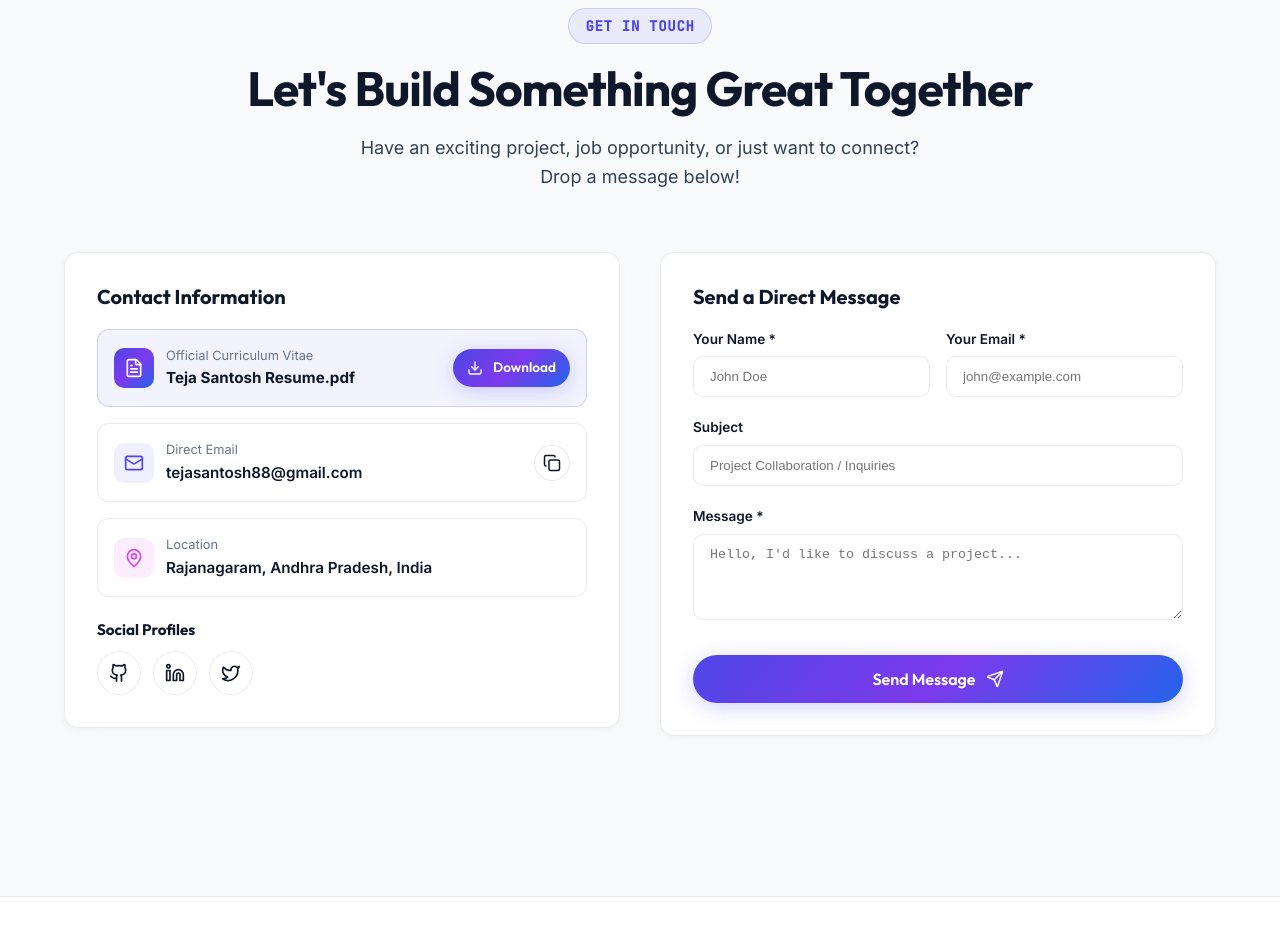
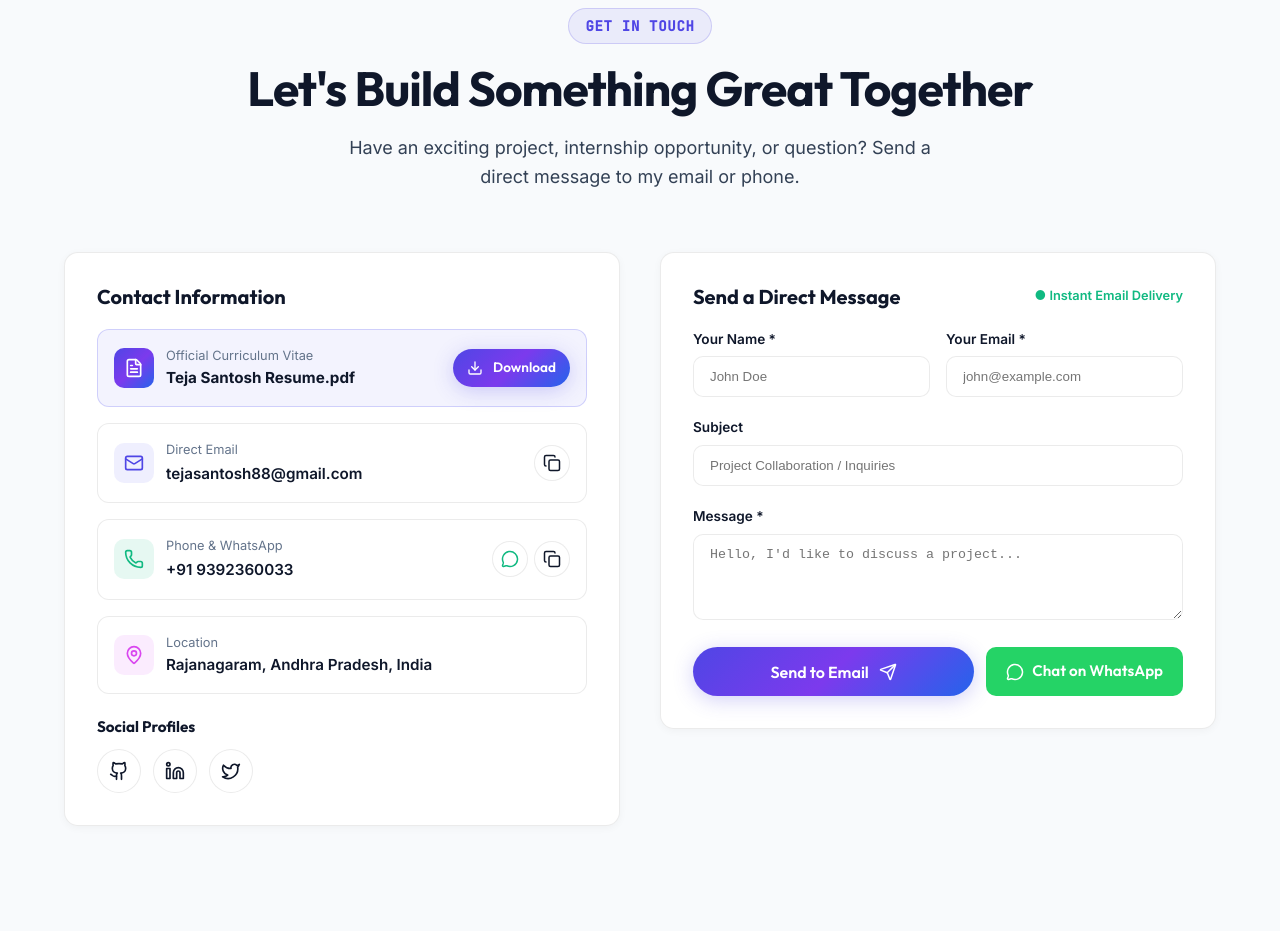
Before and after one commit to teja3856/portifolio, a React (Vite) app: page / in a window 1280 px wide. Shown: the part 7140-8071 px from the top of the page. Built offline with nearby package versions, Linux system fonts and the light colour scheme.

Commit message:
Add direct email forwarding and WhatsApp quick chat to contact form

```diff
--- a/src/components/Contact.tsx
+++ b/src/components/Contact.tsx
@@ -1,11 +1,14 @@
 import React, { useState } from 'react';
 import { PERSONAL_INFO } from '../data/portfolioData';
-import { Mail, MapPin, Copy, Check, Send, Download, FileText } from 'lucide-react';
+import { Mail, MapPin, Copy, Check, Send, Download, FileText, Phone, MessageCircle, Loader2 } from 'lucide-react';
 import { GithubIcon, LinkedinIcon, TwitterIcon } from './Icons';
 
 export const Contact: React.FC = () => {
   const [copiedEmail, setCopiedEmail] = useState(false);
+  const [copiedPhone, setCopiedPhone] = useState(false);
+  const [isSubmitting, setIsSubmitting] = useState(false);
   const [formSubmitted, setFormSubmitted] = useState(false);
+  const [errorMessage, setErrorMessage] = useState('');
   const [formData, setFormData] = useState({
     name: '',
     email: '',
@@ -19,15 +22,67 @@ export const Contact: React.FC = () => {
     setTimeout(() => setCopiedEmail(false), 2500);
   };
 
-  const handleSubmit = (e: React.FormEvent) => {
+  const handleCopyPhone = () => {
+    navigator.clipboard.writeText(PERSONAL_INFO.phone);
+    setCopiedPhone(true);
+    setTimeout(() => setCopiedPhone(false), 2500);
+  };
+
+  const handleSubmit = async (e: React.FormEvent) => {
     e.preventDefault();
     if (!formData.name || !formData.email || !formData.message) return;
-    setFormSubmitted(true);
-    setTimeout(() => {
-      setFormSubmitted(false);
+
+    setIsSubmitting(true);
+    setErrorMessage('');
+
+    try {
+      // Send directly to personal email via FormSubmit AJAX service
+      const response = await fetch(`https://formsubmit.co/ajax/${PERSONAL_INFO.email}`, {
+        method: 'POST',
+        headers: {
+          'Content-Type': 'application/json',
+          'Accept': 'application/json',
+        },
+        body: JSON.stringify({
+          name: formData.name,
+          email: formData.email,
+          _replyto: formData.email,
+          _subject: formData.subject ? `[Portfolio Contact] ${formData.subject}` : `New Portfolio Message from ${formData.name}`,
+          message: formData.message,
+          _template: 'table',
+        }),
+      });
+
+      const result = await response.json();
+      if (response.ok && (result.success === 'true' || result.success === true || response.status === 200)) {
+        setFormSubmitted(true);
+        setFormData({ name: '', email: '', subject: '', message: '' });
+        setTimeout(() => setFormSubmitted(false), 7000);
+      } else {
+        throw new Error(result.message || 'Error delivering message');
+      }
+    } catch (err) {
+      console.warn('Direct API submission error, opening fallback email client:', err);
+      // Fallback: open mail client with prefilled info
+      window.location.href = `mailto:${PERSONAL_INFO.email}?subject=${encodeURIComponent(
+        formData.subject || `Portfolio Inquiry from ${formData.name}`
+      )}&body=${encodeURIComponent(
+        `Name: ${formData.name}\nEmail: ${formData.email}\n\nMessage:\n${formData.message}`
+      )}`;
+      setFormSubmitted(true);
       setFormData({ name: '', email: '', subject: '', message: '' });
-    }, 4000);
+      setTimeout(() => setFormSubmitted(false), 7000);
+    } finally {
+      setIsSubmitting(false);
+    }
   };
+
+  const cleanPhone = PERSONAL_INFO.phone.replace(/[^0-9]/g, '');
+  const whatsappUrl = `https://wa.me/${cleanPhone}?text=${encodeURIComponent(
+    formData.message
+      ? `Hi Teja, my name is ${formData.name || 'there'}. ${formData.message}`
+      : `Hi Teja, I came across your portfolio and would like to connect!`
+  )}`;
 
   return (
     <section id="contact" className="section-container">
@@ -36,7 +91,7 @@ export const Contact: React.FC = () => {
         <span className="section-badge">Get In Touch</span>
         <h2 className="section-title">Let's Build Something Great Together</h2>
         <p className="section-subtitle">
-          Have an exciting project, job opportunity, or just want to connect? Drop a message below!
+          Have an exciting project, internship opportunity, or question? Send a direct message to my email or phone.
         </p>
       </div>
 
@@ -100,7 +155,7 @@ export const Contact: React.FC = () => {
               </a>
             </div>
 
-            {/* Email Copy Card */}
+            {/* Email Card */}
             <div
               style={{
                 display: 'flex',
@@ -130,7 +185,12 @@ export const Contact: React.FC = () => {
                 </div>
                 <div>
                   <div style={{ fontSize: '0.8rem', color: 'var(--text-muted)' }}>Direct Email</div>
-                  <div style={{ fontSize: '0.95rem', fontWeight: 600 }}>{PERSONAL_INFO.email}</div>
+                  <a
+                    href={`mailto:${PERSONAL_INFO.email}`}
+                    style={{ fontSize: '0.95rem', fontWeight: 600, color: 'inherit', textDecoration: 'none' }}
+                  >
+                    {PERSONAL_INFO.email}
+                  </a>
                 </div>
               </div>
 
@@ -142,6 +202,67 @@ export const Contact: React.FC = () => {
               >
                 {copiedEmail ? <Check size={18} color="#10b981" /> : <Copy size={18} />}
               </button>
+            </div>
+
+            {/* Phone & WhatsApp Card */}
+            <div
+              style={{
+                display: 'flex',
+                alignItems: 'center',
+                justifyContent: 'space-between',
+                padding: '16px',
+                borderRadius: '12px',
+                background: 'var(--bg-secondary)',
+                border: '1px solid var(--border-subtle)',
+                marginBottom: '16px',
+              }}
+            >
+              <div style={{ display: 'flex', alignItems: 'center', gap: '12px' }}>
+                <div
+                  style={{
+                    width: '40px',
+                    height: '40px',
+                    borderRadius: '10px',
+                    background: 'rgba(16, 185, 129, 0.1)',
+                    display: 'flex',
+                    alignItems: 'center',
+                    justifyContent: 'center',
+                    color: '#10b981',
+                  }}
+                >
+                  <Phone size={20} />
+                </div>
+                <div>
+                  <div style={{ fontSize: '0.8rem', color: 'var(--text-muted)' }}>Phone & WhatsApp</div>
+                  <a
+                    href={`tel:${cleanPhone}`}
+                    style={{ fontSize: '0.95rem', fontWeight: 600, color: 'inherit', textDecoration: 'none' }}
+                  >
+                    {PERSONAL_INFO.phone}
+                  </a>
+                </div>
+              </div>
+
+              <div style={{ display: 'flex', gap: '6px' }}>
+                <a
+                  href={whatsappUrl}
+                  target="_blank"
+                  rel="noreferrer"
+                  className="btn-icon"
+                  style={{ width: '36px', height: '36px', color: '#10b981' }}
+                  title="Chat on WhatsApp"
+                >
+                  <MessageCircle size={18} />
+                </a>
+                <button
+                  onClick={handleCopyPhone}
+                  className="btn-icon"
+                  style={{ width: '36px', height: '36px' }}
+                  title="Copy Phone"
+                >
+                  {copiedPhone ? <Check size={18} color="#10b981" /> : <Copy size={18} />}
+                </button>
+              </div>
             </div>
 
             {/* Location Card */}
@@ -220,14 +341,31 @@ export const Contact: React.FC = () => {
               >
                 <Check size={36} />
               </div>
-              <h3 style={{ fontSize: '1.5rem', fontWeight: 700 }}>Message Sent Successfully!</h3>
-              <p style={{ color: 'var(--text-secondary)' }}>
-                Thank you for reaching out. I'll get back to you as soon as possible.
+              <h3 style={{ fontSize: '1.5rem', fontWeight: 700 }}>Message Sent to My Inbox!</h3>
+              <p style={{ color: 'var(--text-secondary)', maxWidth: '420px', lineHeight: 1.6 }}>
+                Thank you for reaching out! Your message has been forwarded to <strong>{PERSONAL_INFO.email}</strong>. I will get back to you shortly.
               </p>
             </div>
           ) : (
             <form onSubmit={handleSubmit} style={{ display: 'flex', flexDirection: 'column', gap: '20px' }}>
-              <h3 style={{ fontSize: '1.25rem', fontWeight: 700 }}>Send a Direct Message</h3>
+              <div style={{ display: 'flex', alignItems: 'center', justifyContent: 'space-between' }}>
+                <h3 style={{ fontSize: '1.25rem', fontWeight: 700 }}>Send a Direct Message</h3>
+                <span style={{ fontSize: '0.8rem', color: '#10b981', fontWeight: 600 }}>● Instant Email Delivery</span>
+              </div>
+
+              {errorMessage && (
+                <div
+                  style={{
+                    padding: '10px 14px',
+                    borderRadius: '8px',
+                    background: 'rgba(239, 68, 68, 0.1)',
+                    color: '#ef4444',
+                    fontSize: '0.85rem',
+                  }}
+                >
+                  {errorMessage}
+                </div>
+              )}
 
               <div style={{ display: 'grid', gridTemplateColumns: 'repeat(auto-fit, minmax(200px, 1fr))', gap: '16px' }}>
                 <div>
@@ -319,9 +457,48 @@ export const Contact: React.FC = () => {
                 />
               </div>
 
-              <button type="submit" className="btn btn-primary" style={{ width: '100%', marginTop: '8px' }}>
-                Send Message <Send size={18} />
-              </button>
+              <div style={{ display: 'flex', gap: '12px', flexWrap: 'wrap' }}>
+                <button
+                  type="submit"
+                  disabled={isSubmitting}
+                  className="btn btn-primary"
+                  style={{ flex: '1 1 200px', opacity: isSubmitting ? 0.7 : 1 }}
+                >
+                  {isSubmitting ? (
+                    <>
+                      Sending Message... <Loader2 size={18} className="animate-spin" />
+                    </>
+                  ) : (
+                    <>
+                      Send to Email <Send size={18} />
+                    </>
+                  )}
+                </button>
+
+                <a
+                  href={whatsappUrl}
+                  target="_blank"
+                  rel="noreferrer"
+                  className="btn"
+                  style={{
+                    display: 'inline-flex',
+                    alignItems: 'center',
+                    justifyContent: 'center',
+                    gap: '8px',
+                    padding: '12px 20px',
+                    borderRadius: '10px',
+                    background: '#25D366',
+                    color: '#ffffff',
+                    fontWeight: 600,
+                    textDecoration: 'none',
+                    border: 'none',
+                    fontSize: '0.95rem',
+                  }}
+                  title="Send via WhatsApp"
+                >
+                  <MessageCircle size={18} /> Chat on WhatsApp
+                </a>
+              </div>
             </form>
           )}
         </div>
--- a/src/index.css
+++ b/src/index.css
@@ -317,3 +317,12 @@ a {
     font-size: 0.95rem;
   }
 }
+
+@keyframes spin {
+  from { transform: rotate(0deg); }
+  to { transform: rotate(360deg); }
+}
+
+.animate-spin {
+  animation: spin 1s linear infinite;
+}
```
